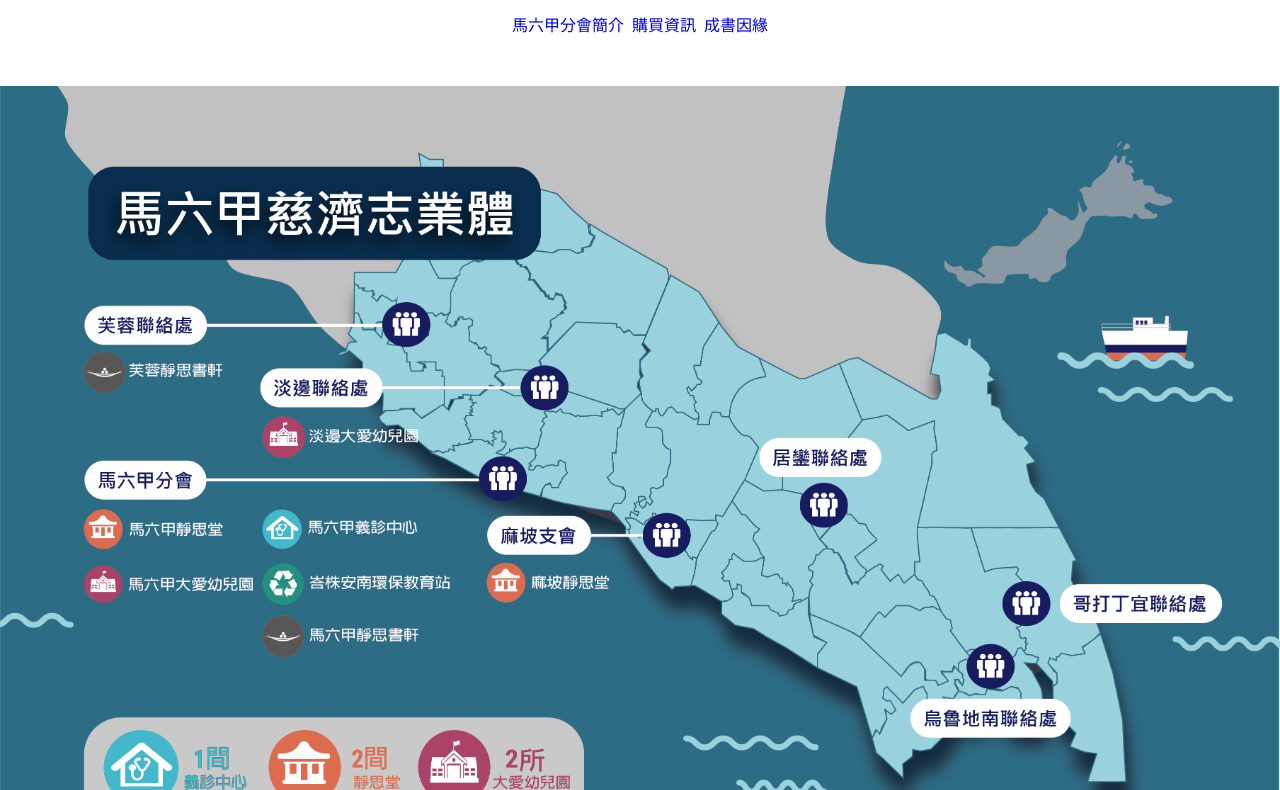
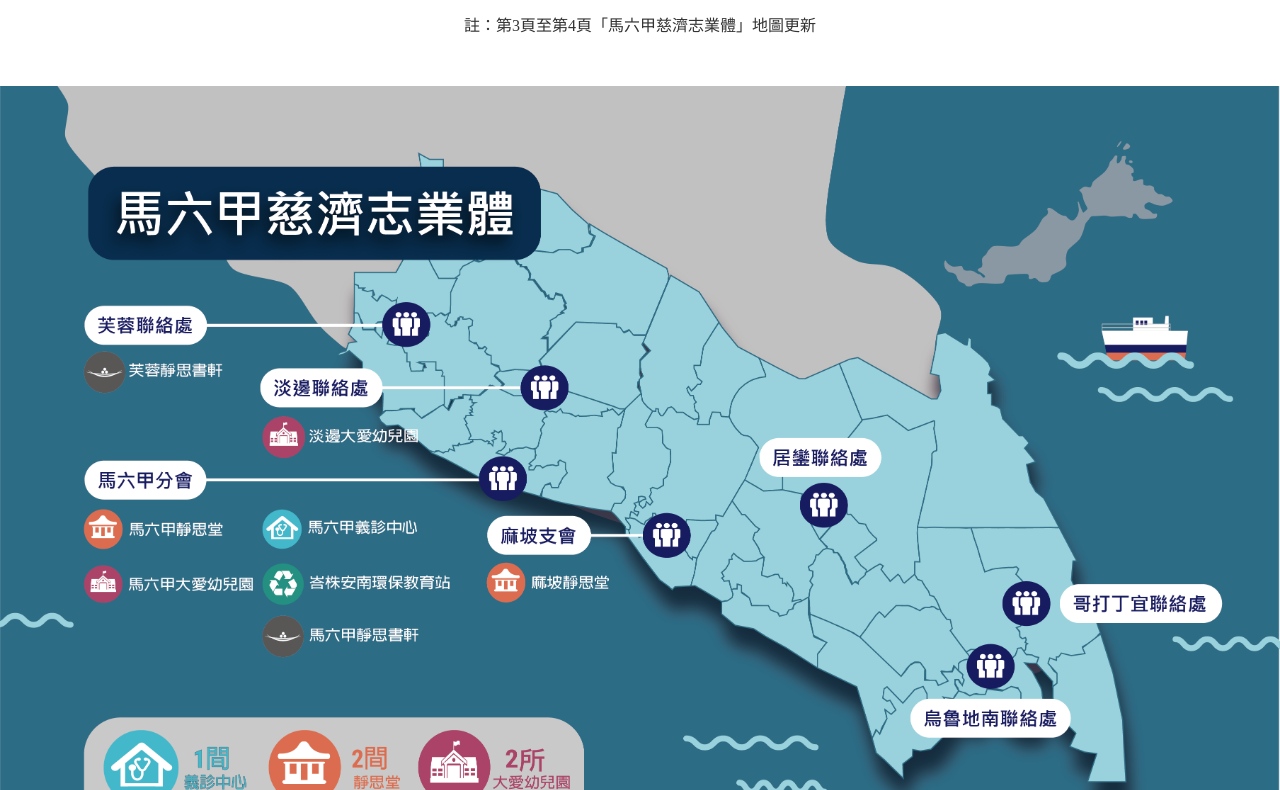
Before and after one commit to awarenessttza2017/Tzu-Chi-Foundation-Malaysia-Melaka.github.io, a plain HTML site: page index.html in a window 1280 px wide. Shown: the part 80-870 px from the top of the page. Drawn offline with Linux system fonts and the light colour scheme.

Commit message:
Update index.html

```diff
--- a/index.html
+++ b/index.html
@@ -22,9 +22,7 @@
 
 
     <div id="nav">
-        <a href="resource.html">馬六甲分會簡介</a>&nbsp;
-        <a href="life.html">購買資訊</a>&nbsp;
-        <a href="author.html">成書因緣</a>
+        <p>註：第3頁至第4頁「馬六甲慈濟志業體」地圖更新</p>
       </div>
 
 
```
